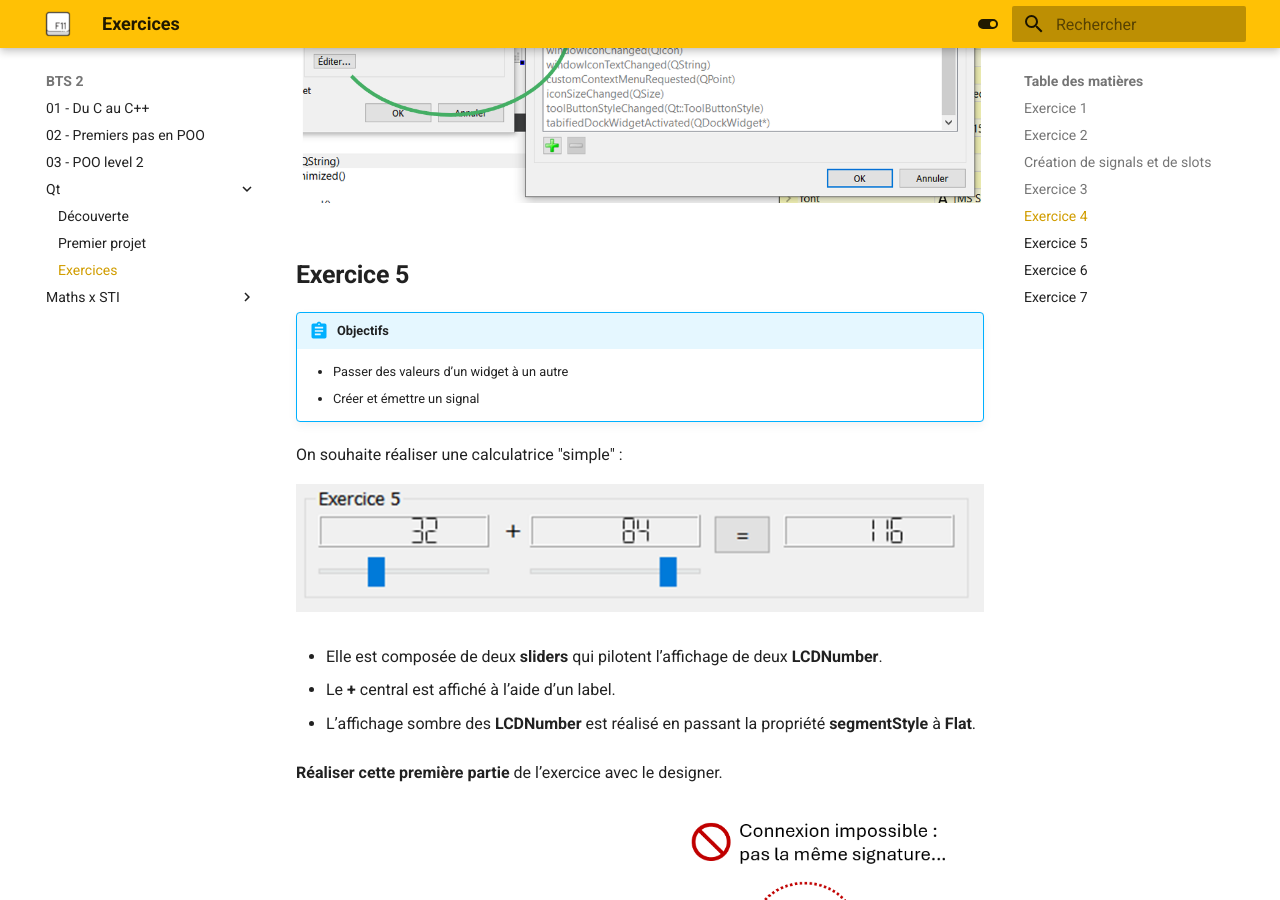
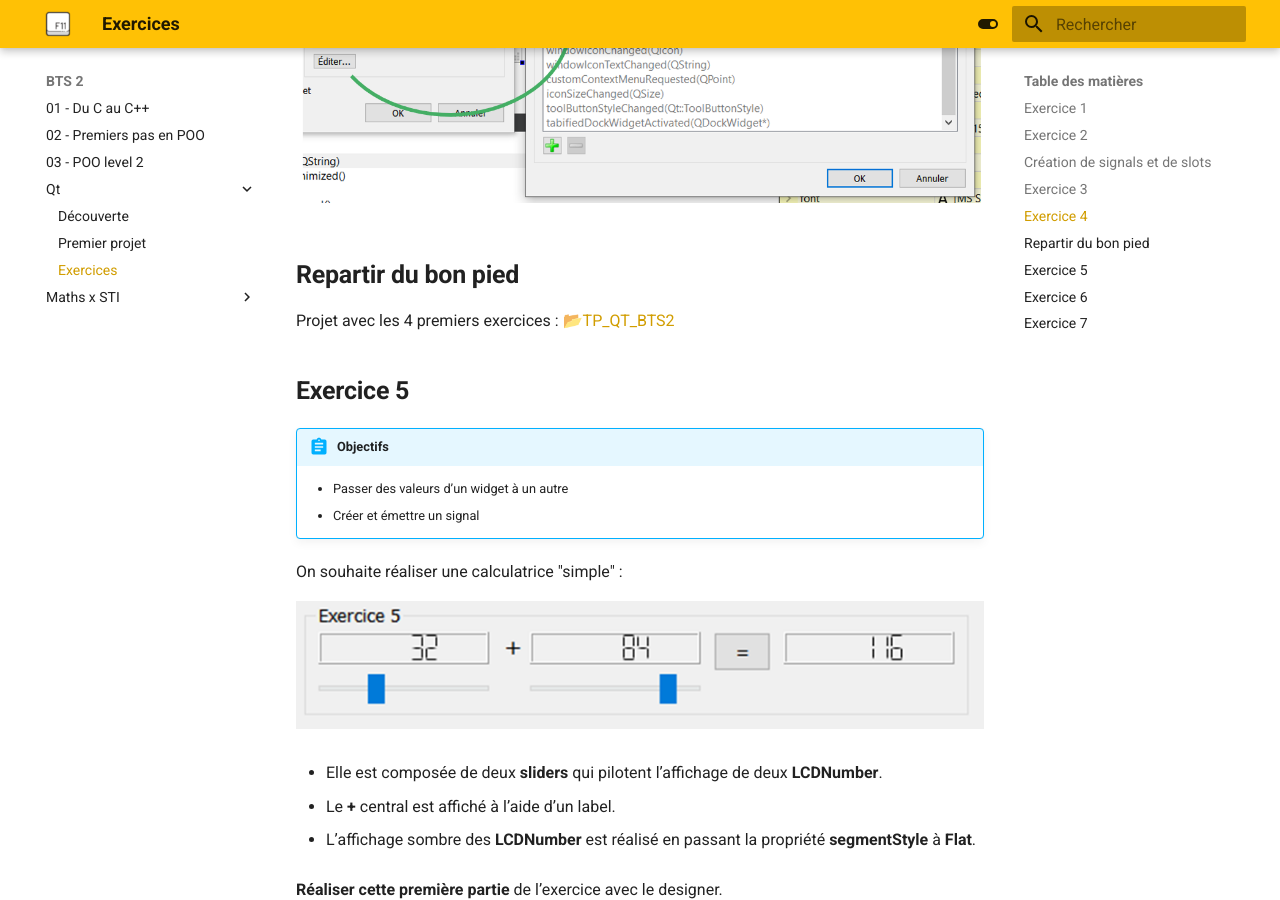
Before and after one commit to bts-ciel-immac-laval/bts-ciel-immac-laval.github.io, an MkDocs documentation site: the page built from docs/bts-2/90-qt-3.md, in a window 1280 px wide and 900 px high, scrolled down 5479 px. Built offline with MkDocs 1.6.1 and Material for MkDocs 9.7.7, drawn with Linux system fonts in a browser that asks for light colours.

Commit message:
solution 4 premiers exo qt

```diff
--- a/docs/bts-2/90-qt-3.md
+++ b/docs/bts-2/90-qt-3.md
@@ -126,6 +126,10 @@ Si le slot créé n’apparaît pas dans la liste, il faut l’ajouter en utilis
 
 ![qt-23](../images/cours/bts-2/90/qt-23.png)
 
+## Repartir du bon pied
+
+Projet avec les 4 premiers exercices : 📂[TP_QT_BTS2](../files/bts2/TP_QT_BTS2.zip)
+
 ## Exercice 5
 
 !!! abstract "Objectifs"
```
Also changed, not shown: 1 other file.
